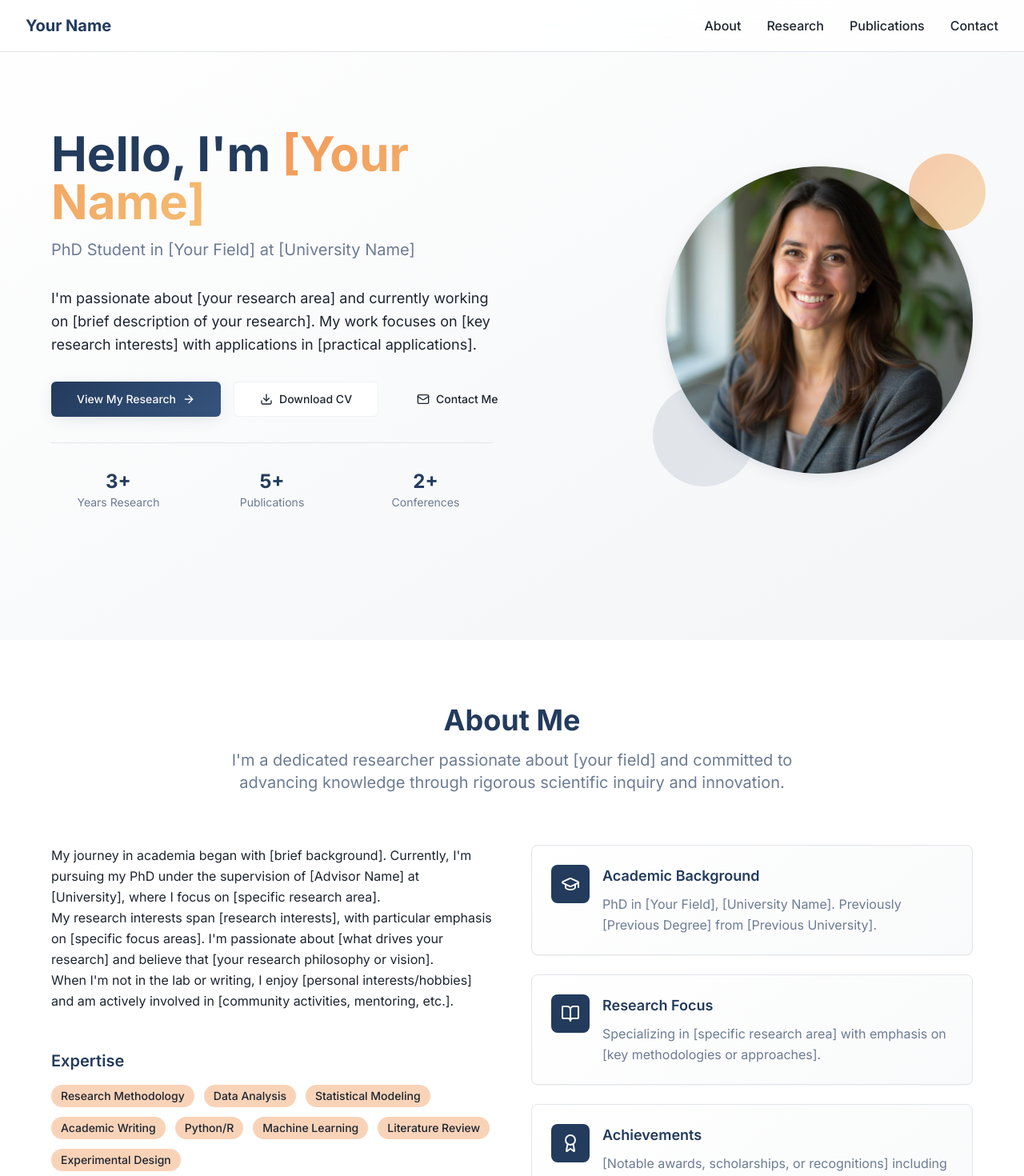
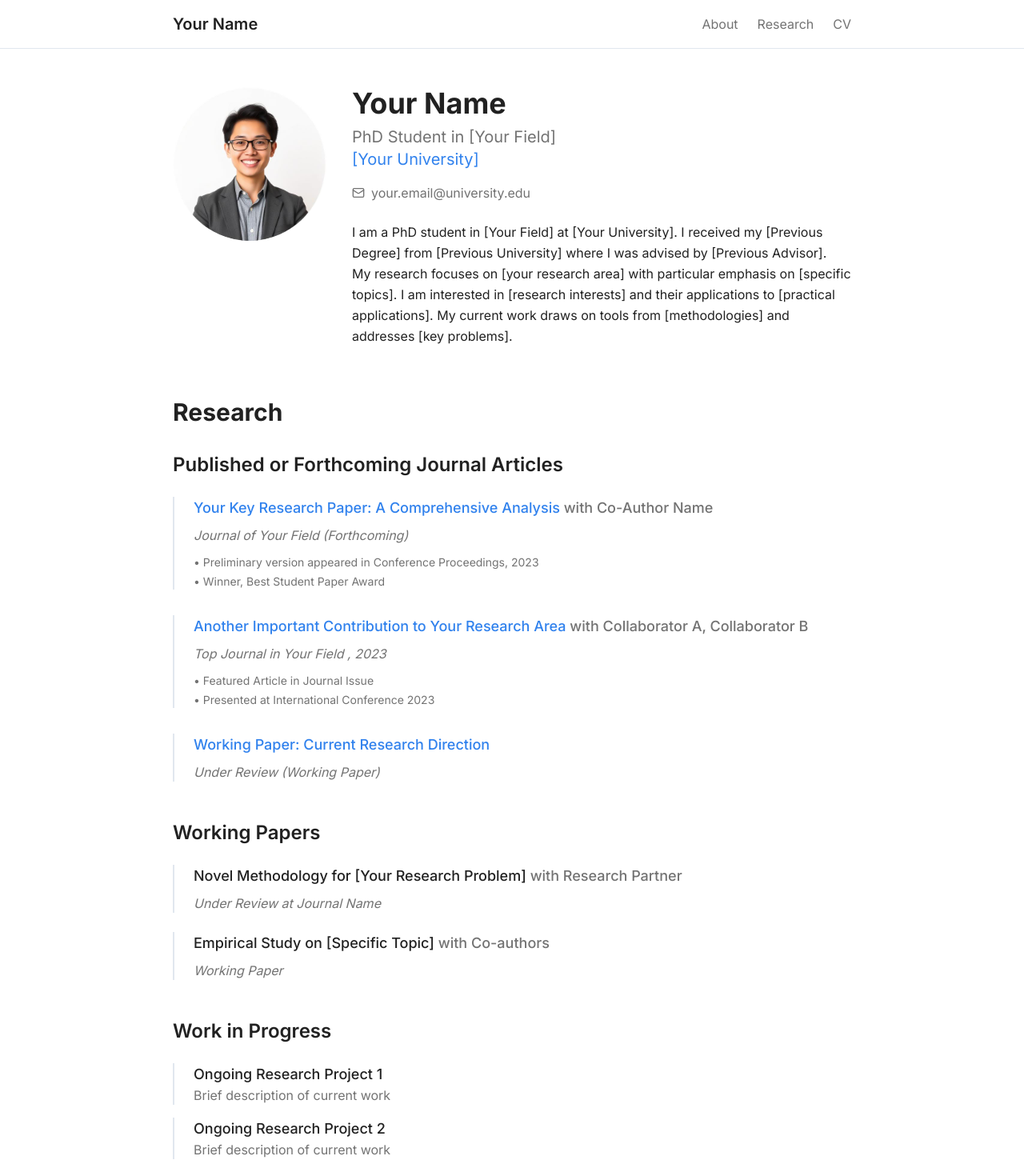
Before and after one commit to anasabdelhakmi/anasabdelhakmi.github.io, a React (Vite) app: page / in a window 1280 px wide. Shown: the top 1470 px of the page at 80% size. Built offline with nearby package versions, Linux system fonts and the light colour scheme.

Commit message:
Refactor website for simplicity
Simplify the website to directly display research, similar to the provided example.

```diff
--- a/src/index.css
+++ b/src/index.css
@@ -8,54 +8,36 @@ All colors MUST be HSL.
 
 @layer base {
   :root {
-    /* Academic color palette */
+    /* Simple academic colors */
     --background: 0 0% 100%;
-    --foreground: 215 25% 15%;
+    --foreground: 0 0% 13%;
 
     --card: 0 0% 100%;
-    --card-foreground: 215 25% 15%;
+    --card-foreground: 0 0% 13%;
 
     --popover: 0 0% 100%;
-    --popover-foreground: 215 25% 15%;
+    --popover-foreground: 0 0% 13%;
 
-    /* Academic navy as primary */
-    --primary: 215 45% 25%;
+    --primary: 214 84% 56%;
     --primary-foreground: 0 0% 98%;
-    --primary-hover: 215 45% 20%;
 
-    /* Soft academic gray */
-    --secondary: 210 15% 95%;
-    --secondary-foreground: 215 25% 15%;
+    --secondary: 210 40% 96%;
+    --secondary-foreground: 0 0% 13%;
 
-    /* Muted academic tones */
-    --muted: 210 15% 96%;
-    --muted-foreground: 215 15% 50%;
+    --muted: 210 40% 96%;
+    --muted-foreground: 0 0% 45%;
 
-    /* Warm academic accent */
-    --accent: 25 85% 65%;
-    --accent-foreground: 215 25% 15%;
-    --accent-light: 25 85% 85%;
+    --accent: 210 40% 96%;
+    --accent-foreground: 0 0% 13%;
 
-    --destructive: 0 84.2% 60.2%;
+    --destructive: 0 84% 60%;
     --destructive-foreground: 210 40% 98%;
 
-    --border: 215 15% 90%;
-    --input: 215 15% 95%;
-    --ring: 215 45% 25%;
+    --border: 214 32% 91%;
+    --input: 214 32% 91%;
+    --ring: 214 84% 56%;
 
-    /* Academic gradients */
-    --gradient-hero: linear-gradient(135deg, hsl(215 45% 25%), hsl(215 40% 35%));
-    --gradient-card: linear-gradient(145deg, hsl(0 0% 100%), hsl(210 15% 98%));
-    --gradient-accent: linear-gradient(135deg, hsl(25 85% 65%), hsl(35 85% 70%));
-
-    /* Academic shadows */
-    --shadow-elegant: 0 4px 20px -4px hsl(215 45% 25% / 0.15);
-    --shadow-card: 0 2px 10px -2px hsl(215 15% 50% / 0.1);
-    --shadow-hover: 0 8px 30px -4px hsl(215 45% 25% / 0.2);
-
-    /* Smooth academic transitions */
-    --transition-smooth: all 0.3s cubic-bezier(0.4, 0, 0.2, 1);
-    --transition-bounce: all 0.4s cubic-bezier(0.68, -0.55, 0.265, 1.55);
+    --radius: 0.5rem;
 
     --radius: 0.5rem;
 
--- a/src/pages/Index.tsx
+++ b/src/pages/Index.tsx
@@ -1,21 +1,196 @@
-import Header from '@/components/Header';
-import Hero from '@/components/Hero';
-import About from '@/components/About';
-import Research from '@/components/Research';
-import Publications from '@/components/Publications';
-import Contact from '@/components/Contact';
-import Footer from '@/components/Footer';
+import { Mail, ExternalLink, FileText } from 'lucide-react';
+import profileImage from '@/assets/profile-simple.jpg';
 
 const Index = () => {
+  const publications = [
+    {
+      title: "Your Key Research Paper: A Comprehensive Analysis",
+      authors: "Your Name, Co-Author Name",
+      journal: "Journal of Your Field",
+      year: "2024",
+      status: "Forthcoming",
+      link: "#",
+      notes: [
+        "Preliminary version appeared in Conference Proceedings, 2023",
+        "Winner, Best Student Paper Award"
+      ]
+    },
+    {
+      title: "Another Important Contribution to Your Research Area",
+      authors: "Your Name, Collaborator A, Collaborator B",
+      journal: "Top Journal in Your Field",
+      year: "2023",
+      status: "Published",
+      link: "#",
+      notes: [
+        "Featured Article in Journal Issue",
+        "Presented at International Conference 2023"
+      ]
+    },
+    {
+      title: "Working Paper: Current Research Direction",
+      authors: "Your Name",
+      journal: "Under Review",
+      year: "2024",
+      status: "Working Paper",
+      link: "#"
+    }
+  ];
+
+  const workingPapers = [
+    {
+      title: "Novel Methodology for [Your Research Problem]",
+      authors: "Your Name, Research Partner",
+      status: "Under Review at Journal Name"
+    },
+    {
+      title: "Empirical Study on [Specific Topic]",
+      authors: "Your Name, Co-authors",
+      status: "Working Paper"
+    }
+  ];
+
   return (
-    <div className="min-h-screen">
-      <Header />
-      <Hero />
-      <About />
-      <Research />
-      <Publications />
-      <Contact />
-      <Footer />
+    <div className="min-h-screen bg-background">
+      {/* Simple Header */}
+      <header className="border-b border-border bg-background/95 backdrop-blur supports-[backdrop-filter]:bg-background/60 sticky top-0 z-50">
+        <div className="max-w-4xl mx-auto px-6 py-4">
+          <div className="flex items-center justify-between">
+            <h1 className="text-xl font-semibold text-foreground">Your Name</h1>
+            <nav className="flex space-x-6">
+              <a href="#about" className="text-muted-foreground hover:text-foreground transition-colors">About</a>
+              <a href="#research" className="text-muted-foreground hover:text-foreground transition-colors">Research</a>
+              <a href="#" className="text-muted-foreground hover:text-foreground transition-colors">CV</a>
+            </nav>
+          </div>
+        </div>
+      </header>
+
+      <main className="max-w-4xl mx-auto px-6 py-12">
+        {/* Profile Section */}
+        <section id="about" className="mb-16">
+          <div className="flex flex-col md:flex-row items-start gap-8 mb-8">
+            <div className="flex-shrink-0">
+              <img
+                src={profileImage}
+                alt="Profile"
+                className="w-48 h-48 rounded-full object-cover"
+              />
+            </div>
+            <div className="flex-1">
+              <h1 className="text-4xl font-bold text-foreground mb-2">Your Name</h1>
+              <p className="text-xl text-muted-foreground mb-4">
+                PhD Student in [Your Field]<br />
+                <a href="#" className="text-primary hover:underline">[Your University]</a>
+              </p>
+              <div className="flex items-center text-muted-foreground mb-6">
+                <Mail className="w-4 h-4 mr-2" />
+                <span>your.email@university.edu</span>
+              </div>
+              <div className="prose prose-lg max-w-none">
+                <p className="text-foreground leading-relaxed">
+                  I am a PhD student in [Your Field] at [Your University]. I received my [Previous Degree]
+                  from [Previous University] where I was advised by [Previous Advisor].
+                </p>
+                <p className="text-foreground leading-relaxed">
+                  My research focuses on [your research area] with particular emphasis on [specific topics].
+                  I am interested in [research interests] and their applications to [practical applications].
+                  My current work draws on tools from [methodologies] and addresses [key problems].
+                </p>
+              </div>
+            </div>
+          </div>
+        </section>
+
+        {/* Research Section */}
+        <section id="research" className="mb-16">
+          <h2 className="text-3xl font-bold text-foreground mb-8">Research</h2>
+
+          {/* Published Papers */}
+          <div className="mb-12">
+            <h3 className="text-2xl font-semibold text-foreground mb-6">Published or Forthcoming Journal Articles</h3>
+            <div className="space-y-8">
+              {publications.map((paper, index) => (
+                <div key={index} className="border-l-2 border-border pl-6">
+                  <h4 className="text-lg font-medium text-foreground mb-2">
+                    <a href={paper.link} className="text-primary hover:underline">
+                      {paper.title}
+                    </a>
+                    {paper.authors.split(',').length > 1 && (
+                      <span className="text-muted-foreground"> with {paper.authors.split(',').slice(1).join(',')}</span>
+                    )}
+                  </h4>
+                  <p className="text-muted-foreground italic mb-3">
+                    {paper.journal} {paper.status === 'Published' ? `, ${paper.year}` : `(${paper.status})`}
+                  </p>
+                  {paper.notes && (
+                    <ul className="space-y-1">
+                      {paper.notes.map((note, noteIndex) => (
+                        <li key={noteIndex} className="text-sm text-muted-foreground">• {note}</li>
+                      ))}
+                    </ul>
+                  )}
+                </div>
+              ))}
+            </div>
+          </div>
+
+          {/* Working Papers */}
+          <div className="mb-12">
+            <h3 className="text-2xl font-semibold text-foreground mb-6">Working Papers</h3>
+            <div className="space-y-6">
+              {workingPapers.map((paper, index) => (
+                <div key={index} className="border-l-2 border-border pl-6">
+                  <h4 className="text-lg font-medium text-foreground mb-2">
+                    {paper.title}
+                    {paper.authors.split(',').length > 1 && (
+                      <span className="text-muted-foreground"> with {paper.authors.split(',').slice(1).join(',')}</span>
+                    )}
+                  </h4>
+                  <p className="text-muted-foreground italic">{paper.status}</p>
+                </div>
+              ))}
+            </div>
+          </div>
+
+          {/* Work in Progress */}
+          <div>
+            <h3 className="text-2xl font-semibold text-foreground mb-6">Work in Progress</h3>
+            <div className="space-y-4">
+              <div className="border-l-2 border-border pl-6">
+                <h4 className="text-lg font-medium text-foreground">Ongoing Research Project 1</h4>
+                <p className="text-muted-foreground">Brief description of current work</p>
+              </div>
+              <div className="border-l-2 border-border pl-6">
+                <h4 className="text-lg font-medium text-foreground">Ongoing Research Project 2</h4>
+                <p className="text-muted-foreground">Brief description of current work</p>
+              </div>
+            </div>
+          </div>
+        </section>
+
+        {/* Teaching Section */}
+        <section className="mb-16">
+          <h2 className="text-3xl font-bold text-foreground mb-8">Teaching</h2>
+          <div className="space-y-4">
+            <div>
+              <h4 className="text-lg font-medium text-foreground">Teaching Assistant</h4>
+              <p className="text-muted-foreground">Course Name (Semester Year) - [University]</p>
+            </div>
+            <div>
+              <h4 className="text-lg font-medium text-foreground">Teaching Assistant</h4>
+              <p className="text-muted-foreground">Another Course (Semester Year) - [University]</p>
+            </div>
+          </div>
+        </section>
+      </main>
+
+      {/* Simple Footer */}
+      <footer className="border-t border-border py-8">
+        <div className="max-w-4xl mx-auto px-6 text-center text-muted-foreground">
+          <p>© {new Date().getFullYear()} Your Name. All rights reserved.</p>
+        </div>
+      </footer>
     </div>
   );
 };
```
Also changed, not shown: src/assets/profile-simple.jpg (added).
